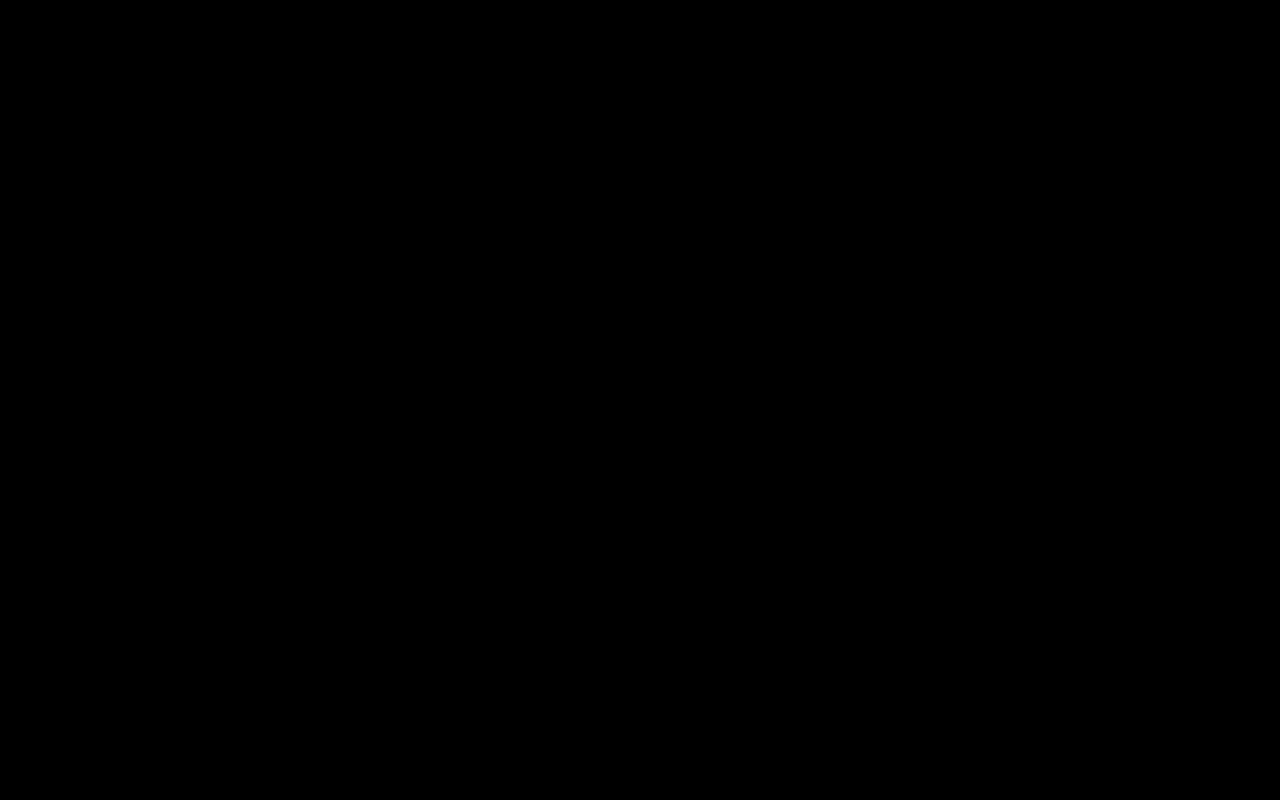
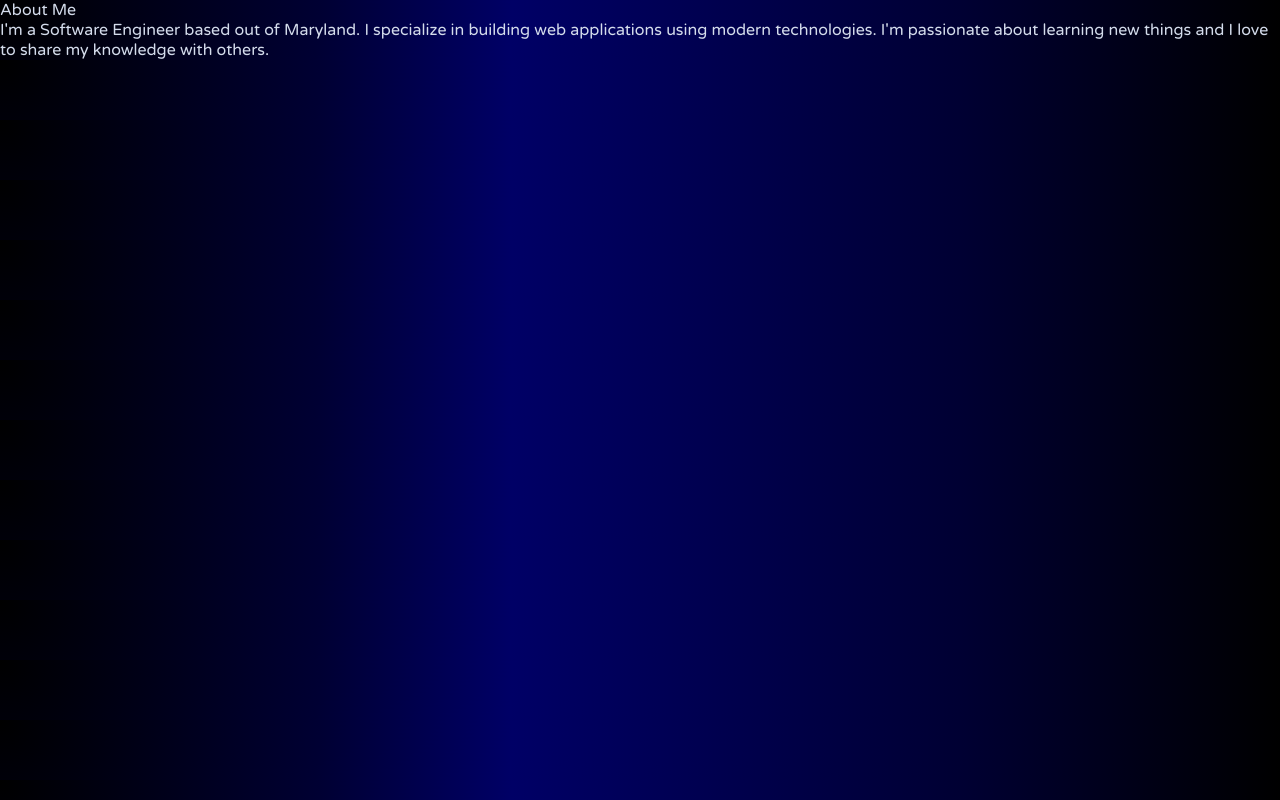
Before and after one commit to jatinsu/website, a React (Vite) app: page /about in a window 1280 px wide. Before the commit this address had no page. Built offline with nearby package versions, Linux system fonts and the light colour scheme.

Commit message:
Added about me page and write a little about the projects

```diff
--- a/src/components/Projects.jsx
+++ b/src/components/Projects.jsx
@@ -34,11 +34,11 @@ function Projects(){
     };
 
     const projects = [
-        { name: 'Campus-LFG', description: 'Gaming for Colleges.', background: campusLFG },
-        { name: 'Discord Bot', description: 'Discord bot focused on gaming.', background: discordBot },
-        { name: 'My Portfolio Website', description: 'The website you\'re currently viewing.', background: website },
-        { name: 'Cad Models', description: 'A collection of models I created', background: cadModels },
-        { name: 'FlashCards', description: 'A TUI version of Flashcards', background: flashcards },
+        { name: 'Campus-LFG', description: 'Gaming for Colleges.', background: campusLFG, expandedView: 'Expanded view of Campus-LFG', projectDetails: 'Add more project details here...' },
+        { name: 'Discord Bot', description: 'Discord bot focused on gaming.', background: discordBot, expandedView: 'Expanded view of Campus-LFG', projectDetails: 'Add more project details here...' },
+        { name: 'My Portfolio Website', description: 'The website you\'re currently viewing.', background: website, expandedView: 'Expanded view of Campus-LFG', projectDetails: 'Add more project details here...' },
+        { name: 'Cad Models', description: 'A collection of models I created', background: cadModels, expandedView: 'Expanded view of Campus-LFG', projectDetails: 'Add more project details here...' },
+        { name: 'FlashCards', description: 'A TUI version of Flashcards', background: flashcards, expandedView: 'Expanded view of Campus-LFG', projectDetails: 'Add more project details here...' },
     ];
 
     return(
@@ -61,8 +61,8 @@ function Projects(){
                                 {project.description}
                                 {expandedIndex === index && (
                                     <div className='expanded-content'>
-                                        <p>Expanded view of {project.name}</p>
-                                        <p>Add more project details here...</p>
+                                        <p>{project.expandedView}</p>
+                                        <p>{project.projectDetails}</p>
                                     </div>
                                 )}
                             </div>
--- a/src/main.jsx
+++ b/src/main.jsx
@@ -1,6 +1,7 @@
 import { createRoot } from 'react-dom/client'
 import Home from './pages/Home'
 import Resume from './pages/Resume'
+import About from './pages/About'
 import { BrowserRouter as Router, Route, Routes, useLocation } from 'react-router-dom'
 import { useEffect } from 'react'
 
@@ -19,6 +20,7 @@ function App() {
     <Routes>
       <Route path="/" element={<Home />} />
       <Route path="/resume" element={<Resume />} />
+      <Route path="/about" element={<About />} />
     </Routes>
   );
 }
--- /dev/null
+++ b/src/pages/About.jsx
@@ -0,0 +1,19 @@
+import './About.css';
+
+
+const About = () => {
+    return (
+        <div className='about'>
+        <div className='about-container'>
+            <div className='about-text'>
+            <div className='about-title'>About Me</div>
+            <div className='about-description'>
+                I'm a Software Engineer based out of Maryland. I specialize in building web applications using modern technologies. I'm passionate about learning new things and I love to share my knowledge with others.
+            </div>
+            </div>
+        </div>
+        </div>
+    );
+}
+
+export default About;
```
Also changed, not shown: src/pages/About.css (added).
